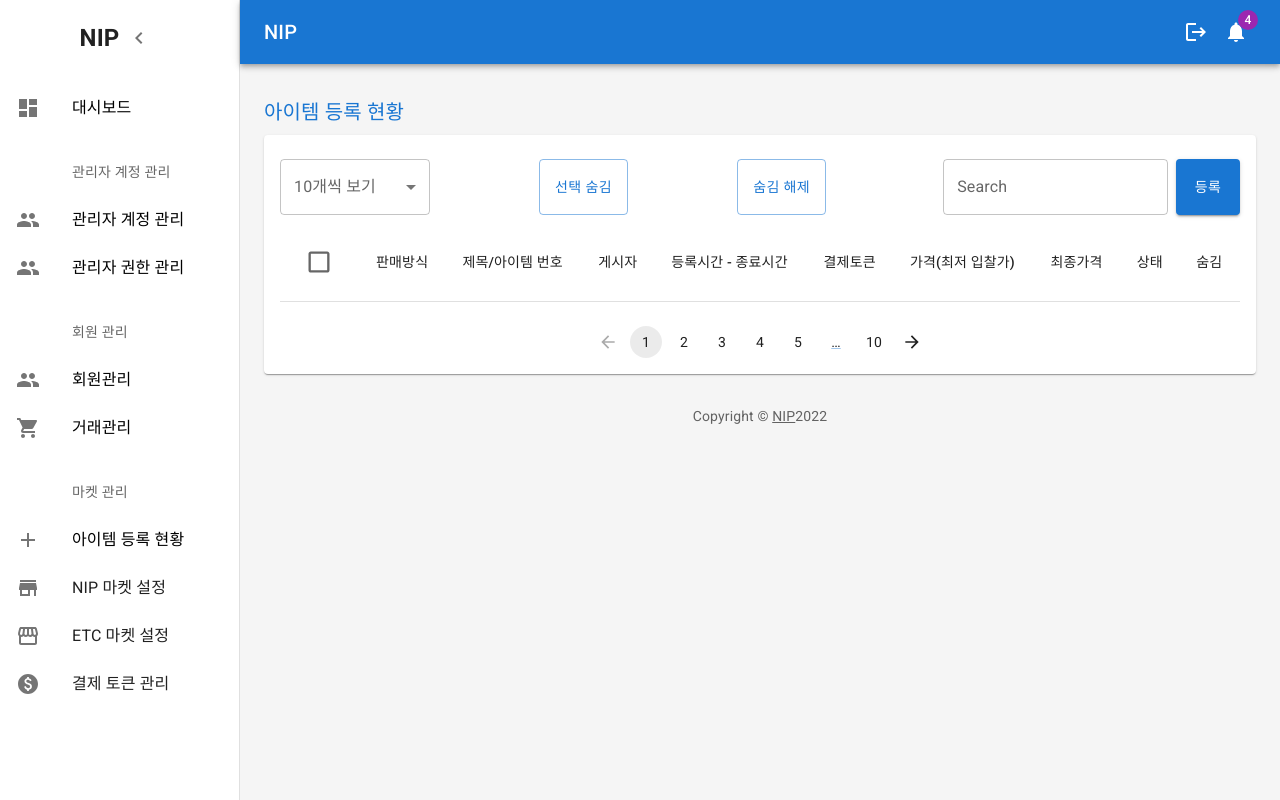
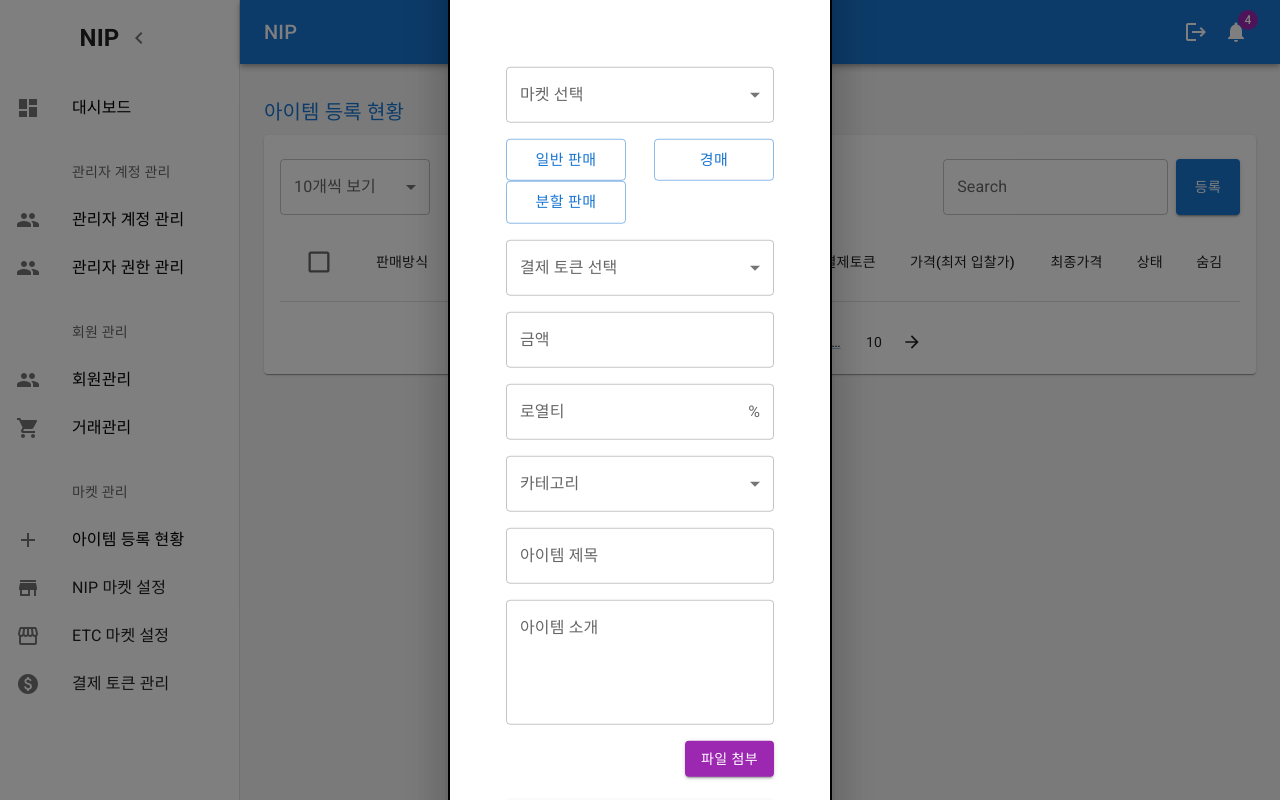
Before and after one commit to chainlabs21/nip-admin-20220128, a React (Create React App) app: page /register-items in a window 1280 px wide. Both pictures are taken after a click on the button "등록". Built offline with nearby package versions, Linux system fonts and the light colour scheme.

Commit message:
add markup register item field

```diff
--- a/src/Routers.tsx
+++ b/src/Routers.tsx
@@ -6,7 +6,7 @@ import Privilege from './page/privilege/Privilege'
 import Users from './page/users/Users'
 import UserDetails from './page/details/user/UserDetails'
 import TransactionManagement from './page/transaction-management/TransactionManagement'
-import RegisterItems from './page/register-items/RegisterItems'
+import ItemsManagement from './page/items-management/ItemsManagement'
 
 const Routers = () => {
   return (
@@ -20,7 +20,7 @@ const Routers = () => {
         path="/transaction-management"
         element={<TransactionManagement />}
       />
-      <Route path="/register-items" element={<RegisterItems />} />
+      <Route path="/register-items" element={<ItemsManagement />} />
     </Routes>
   )
 }
--- /dev/null
+++ b/src/modals/register-item/RegisterItem.tsx
@@ -0,0 +1,211 @@
+import * as React from 'react'
+import Button from '@mui/material/Button'
+import CssBaseline from '@mui/material/CssBaseline'
+import TextField from '@mui/material/TextField'
+import Grid from '@mui/material/Grid'
+import Box from '@mui/material/Box'
+import Typography from '@mui/material/Typography'
+import Container from '@mui/material/Container'
+import { createTheme, ThemeProvider } from '@mui/material/styles'
+import {
+  FormControl,
+  InputAdornment,
+  InputLabel,
+  MenuItem,
+  OutlinedInput,
+  Select,
+  SelectChangeEvent,
+} from '@mui/material'
+
+const theme = createTheme()
+
+export default function RegisterItem() {
+  const handleSubmit = (event: React.FormEvent<HTMLFormElement>) => {
+    event.preventDefault()
+  }
+
+  return (
+    <ThemeProvider theme={theme}>
+      <Container component="main" maxWidth="xs">
+        <Box
+          sx={{
+            marginTop: 8,
+            display: 'flex',
+            flexDirection: 'column',
+            alignItems: 'center',
+          }}
+        >
+          <Box
+            component="form"
+            noValidate
+            onSubmit={handleSubmit}
+            sx={{ mt: 3 }}
+          >
+            <Grid container spacing={2}>
+              <Grid item xs={12}>
+                <FormControl fullWidth>
+                  <InputLabel id="demo-simple-select-label">
+                    마켓 선택
+                  </InputLabel>
+                  <Select labelId="select-label" id="select" label="마켓 선택">
+                    <MenuItem value={10}>ABC</MenuItem>
+                    <MenuItem value={20}>DEF</MenuItem>
+                    <MenuItem value={30}>GHI</MenuItem>
+                  </Select>
+                </FormControl>
+              </Grid>
+
+              <Grid
+                container
+                direction="row"
+                justifyContent="space-between"
+                alignItems="center"
+                item
+                xs={12}
+              >
+                <Button
+                  sx={{
+                    width: 120,
+                  }}
+                  variant="outlined"
+                  size="large"
+                >
+                  일반 판매
+                </Button>
+
+                <Button
+                  sx={{
+                    width: 120,
+                  }}
+                  variant="outlined"
+                  size="large"
+                >
+                  경매
+                </Button>
+
+                <Button
+                  sx={{
+                    width: 120,
+                  }}
+                  variant="outlined"
+                  size="large"
+                >
+                  분할 판매
+                </Button>
+              </Grid>
+
+              <Grid item xs={12}>
+                <FormControl fullWidth>
+                  <InputLabel id="demo-simple-select-label">
+                    결제 토큰 선택
+                  </InputLabel>
+                  <Select
+                    labelId="select-label"
+                    id="select"
+                    label="결제 토큰 선택"
+                  >
+                    <MenuItem value={10}>ABC</MenuItem>
+                    <MenuItem value={20}>DEF</MenuItem>
+                    <MenuItem value={30}>GHI</MenuItem>
+                  </Select>
+                </FormControl>
+              </Grid>
+
+              <Grid item xs={12}>
+                <TextField
+                  fullWidth
+                  name="price"
+                  label="금액"
+                  id="price"
+                  autoComplete="off"
+                />
+              </Grid>
+
+              <Grid item xs={12}>
+                <TextField
+                  fullWidth
+                  name="royalty"
+                  label="로열티"
+                  id="royalty"
+                  autoComplete="off"
+                  InputProps={{
+                    endAdornment: (
+                      <InputAdornment position="end">%</InputAdornment>
+                    ),
+                  }}
+                />
+              </Grid>
+
+              <Grid item xs={12}>
+                <FormControl fullWidth>
+                  <InputLabel id="demo-simple-select-label">
+                    카테고리
+                  </InputLabel>
+                  <Select labelId="select-label" id="select" label="카테고리">
+                    <MenuItem value={10}>ABC</MenuItem>
+                    <MenuItem value={20}>DEF</MenuItem>
+                    <MenuItem value={30}>GHI</MenuItem>
+                  </Select>
+                </FormControl>
+              </Grid>
+
+              <Grid item xs={12}>
+                <TextField
+                  fullWidth
+                  name="item-title"
+                  label="아이템 제목"
+                  id="item-title"
+                  autoComplete="off"
+                />
+              </Grid>
+
+              <Grid item xs={12}>
+                <TextField
+                  fullWidth
+                  id="outlined-multiline-static"
+                  label="아이템 소개"
+                  multiline
+                  rows={4}
+                />
+              </Grid>
+
+              <Grid
+                container
+                direction="row"
+                justifyContent="flex-end"
+                alignItems="center"
+                item
+                xs={12}
+              >
+                <label htmlFor="upload-photo">
+                  <input
+                    style={{ display: 'none' }}
+                    id="upload-photo"
+                    name="upload-photo"
+                    type="file"
+                  />
+
+                  <Button
+                    color="secondary"
+                    variant="contained"
+                    component="span"
+                  >
+                    파일 첨부
+                  </Button>
+                </label>
+              </Grid>
+            </Grid>
+            <Button
+              type="submit"
+              fullWidth
+              variant="contained"
+              sx={{ mt: 3, mb: 2 }}
+            >
+              등록
+            </Button>
+          </Box>
+        </Box>
+      </Container>
+    </ThemeProvider>
+  )
+}
--- a/src/page/sign-up/SignUp.tsx
+++ b/src/modals/sign-up/SignUp.tsx
@@ -3,9 +3,6 @@ import Avatar from '@mui/material/Avatar'
 import Button from '@mui/material/Button'
 import CssBaseline from '@mui/material/CssBaseline'
 import TextField from '@mui/material/TextField'
-import FormControlLabel from '@mui/material/FormControlLabel'
-import Checkbox from '@mui/material/Checkbox'
-import Link from '@mui/material/Link'
 import Grid from '@mui/material/Grid'
 import Box from '@mui/material/Box'
 import LockOutlinedIcon from '@mui/icons-material/LockOutlined'
--- a/src/page/register-items/RegisterItems.tsx
+++ b/src/page/items-management/ItemsManagement.tsx
@@ -1,4 +1,4 @@
-import React, { useCallback, useState } from 'react'
+import React from 'react'
 import Title from '../dashboard/Title'
 import Table from '@mui/material/Table'
 import TableHead from '@mui/material/TableHead'
@@ -19,10 +19,10 @@ import {
 import BasicDateRangePicker from '../../components/date-range/DateRangePicker'
 import BasicTextFields from '../../components/input/search/SearchField'
 import ContainedButton from '../../components/input/button/ContainedButton'
+import Button from '@mui/material/Button'
 import Box from '@mui/material/Box'
 import Typography from '@mui/material/Typography'
-import SignUp from '../sign-up/SignUp'
-import Button from '@mui/material/Button'
+import RegisterItem from '../../modals/register-item/RegisterItem'
 
 const label = { inputProps: { 'aria-label': 'Checkbox demo' } }
 
@@ -38,9 +38,27 @@ const style = {
   p: 4,
 }
 
-const RegisterItems = () => {
+const ItemsManagement = () => {
+  const [open, setOpen] = React.useState(false)
+  const handleOpen = () => setOpen(true)
+  const handleClose = () => setOpen(false)
+
   return (
     <>
+      <Modal
+        open={open}
+        onClose={handleClose}
+        aria-labelledby="modal-modal-title"
+        aria-describedby="modal-modal-description"
+      >
+        <Box sx={style}>
+          <Typography id="modal-modal-title" variant="h6" component="h2">
+            아이템 등록
+          </Typography>
+          <RegisterItem />
+        </Box>
+      </Modal>
+
       <Title>아이템 등록 현황</Title>
       <Paper
         sx={{
@@ -94,7 +112,7 @@ const RegisterItems = () => {
 
           <article style={{ display: 'flex', alignItems: 'center' }}>
             <BasicTextFields label={'Search'} />
-            <ContainedButton subject={'등록'} />
+            <ContainedButton handleOpen={handleOpen} subject={'등록'} />
           </article>
         </article>
 
@@ -136,4 +154,4 @@ const RegisterItems = () => {
     </>
   )
 }
-export default RegisterItems
+export default ItemsManagement
--- a/src/page/owners/Owners.tsx
+++ b/src/page/owners/Owners.tsx
@@ -21,7 +21,7 @@ import BasicTextFields from '../../components/input/search/SearchField'
 import ContainedButton from '../../components/input/button/ContainedButton'
 import Box from '@mui/material/Box'
 import Typography from '@mui/material/Typography'
-import SignUp from '../sign-up/SignUp'
+import SignUp from '../../modals/sign-up/SignUp'
 
 function createData(
   id: number,
--- a/src/page/transaction-management/TransactionManagement.tsx
+++ b/src/page/transaction-management/TransactionManagement.tsx
@@ -23,7 +23,7 @@ import BasicTextFields from '../../components/input/search/SearchField'
 import ContainedButton from '../../components/input/button/ContainedButton'
 import Box from '@mui/material/Box'
 import Typography from '@mui/material/Typography'
-import SignUp from '../sign-up/SignUp'
+import SignUp from '../../modals/sign-up/SignUp'
 import { Link as Router } from 'react-router-dom'
 import List from '@mui/material/List'
 
--- a/src/page/users/Users.tsx
+++ b/src/page/users/Users.tsx
@@ -20,7 +20,7 @@ import BasicTextFields from '../../components/input/search/SearchField'
 import ContainedButton from '../../components/input/button/ContainedButton'
 import Box from '@mui/material/Box'
 import Typography from '@mui/material/Typography'
-import SignUp from '../sign-up/SignUp'
+import SignUp from '../../modals/sign-up/SignUp'
 import { Link as Router } from 'react-router-dom'
 
 function createData(
```
